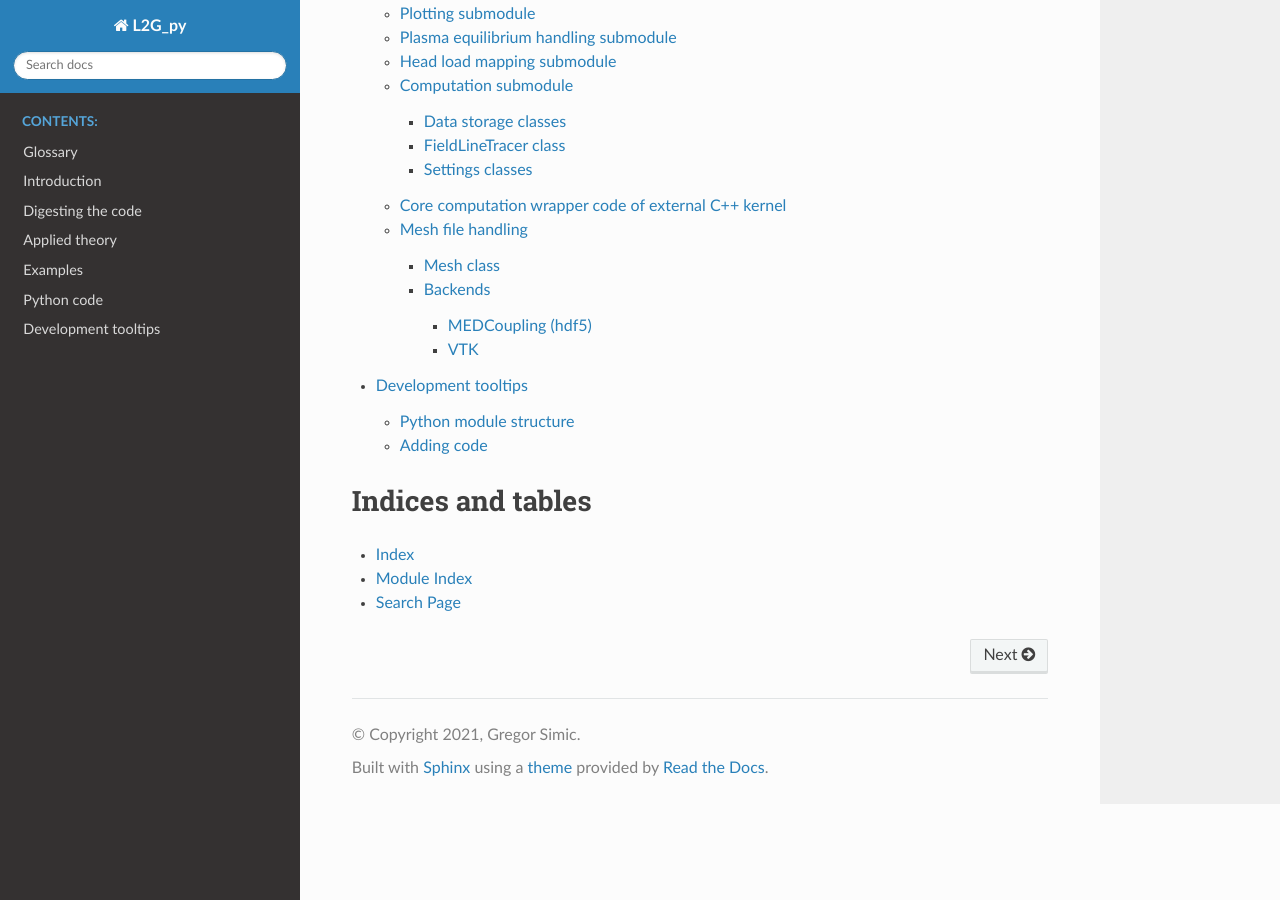
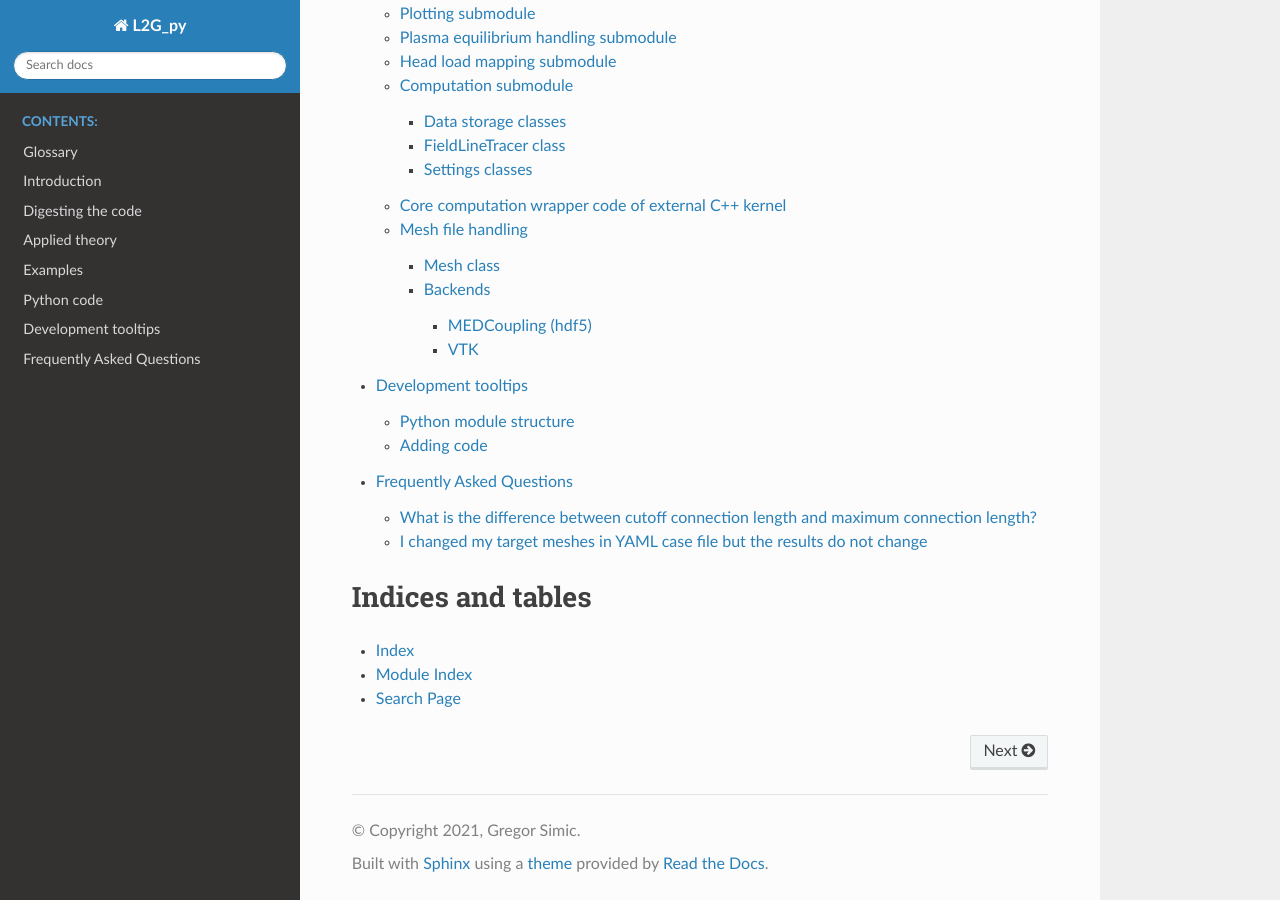
Before and after one commit to iterorganization/L2G, a Sphinx documentation site: the page built from doc/source/index.rst, in a window 1280 px wide and 900 px high, scrolled down 1010 px. Built offline with Sphinx 7.4.7 and the Read the Docs theme 2.0.0, drawn with Linux system fonts in a browser that asks for light colours; some of the changed lines change nothing that is shown.

Commit message:
Add a FAQ section.

```diff
--- /dev/null
+++ b/doc/source/faq.rst
@@ -0,0 +1,30 @@
+##########################
+Frequently Asked Questions
+##########################
+
+What is the difference between cutoff connection length and maximum connection length?
+======================================================================================
+
+There are two parameters called cutoff_conlen and maximum_connection_length
+that a user can set for a FLT case.
+
+The maximum connection lengths, means to what length are the fieldlines
+followed before stopping. With this you reduce computation time as some
+fieldlines can be kilometers long in certain cases. This also causes confusion,
+if we folow a fieldline and it spans to a certain maximum reachable length, set
+by us, then it cannot really be treated as a connection fieldline as it is not
+really connecting to any physical geometry.
+
+The cutoff connection length is used to determine, conservatively, the wetted
+areas on your analyzed geometry. In order for us to determine whether an area
+is wetted, we take a fieldine from that area, follow it and see if the length
+is larger than this cutoff connection length value. If it is, the area is
+considered wetted.
+
+I changed my target meshes in YAML case file but the results do not change
+==========================================================================
+
+The program checks if a resulting file exists. It does not check the contents
+entirely as that is too complex to perform. Therefore when in doubt that the
+resulting file does not match your expectation, delete the resulting MED file
+so that it is created from scratch based on the YAML case file.
--- a/doc/source/index.rst
+++ b/doc/source/index.rst
@@ -17,7 +17,7 @@ Welcome to L2G_py's documentation!
    examples.rst
    code_documentation.rst
    dev_tooltips.rst
-
+   faq.rst
 
 Indices and tables
 ==================
```
